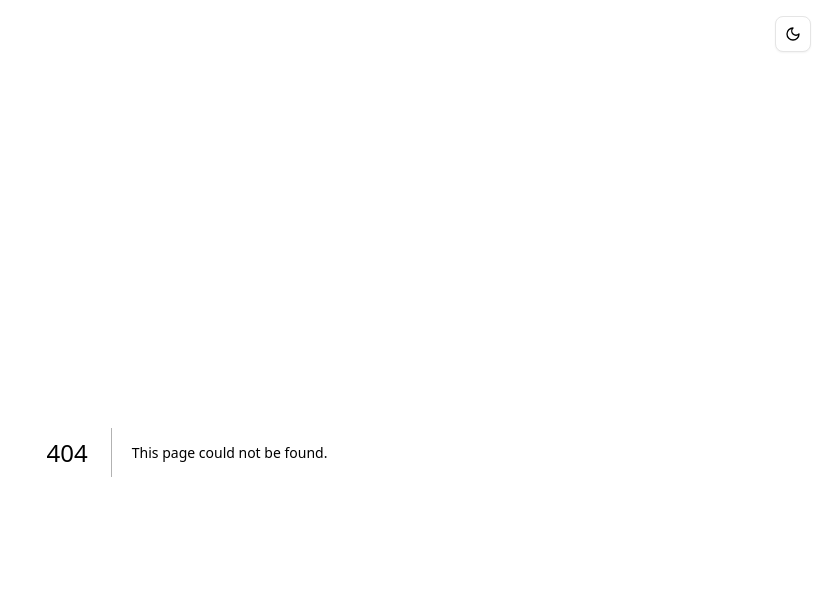
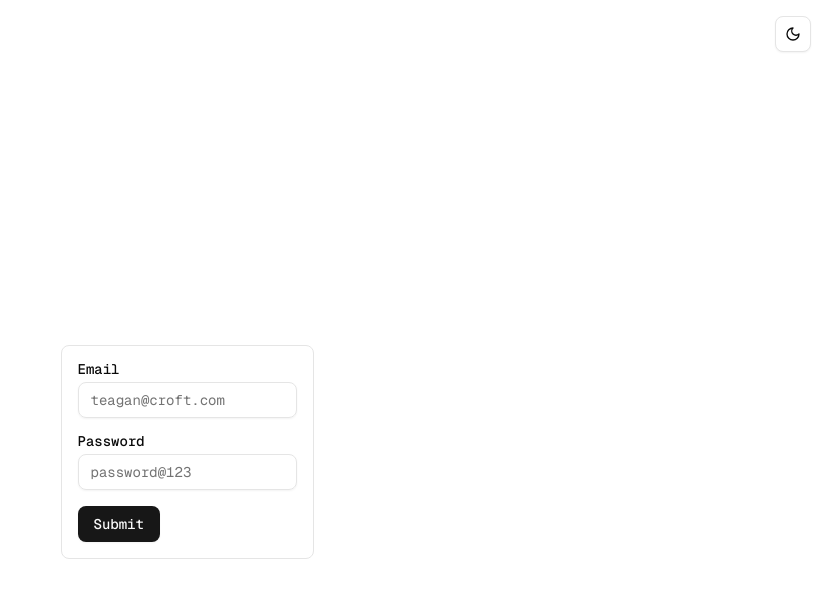
Before and after one commit to arsalanansariofficial/nextjs-app, a Next.js app: page /login in a window 1280 px wide. Before the commit this address had no page. Shown: the top 598 px of the page, without its empty margins (453-1280 px from the left). Built offline with nearby package versions, Linux system fonts and the light colour scheme.

Commit message:
Add login form

```diff
--- a/app/_actions/user-actions.ts
+++ b/app/_actions/user-actions.ts
@@ -9,7 +9,7 @@ import { revalidatePath } from 'next/cache';
 
 import { getImageName } from '~/_lib/utils';
 import * as userRepository from '~/_data/user-repository';
-import { State } from '~/_lib/definitions';
+import { loginState, SignupState } from '~/_lib/definitions';
 
 const errors = {
   email: { invalid: { message: 'Shold be valid Email' } },
@@ -24,6 +24,11 @@ const signupSchema = z.object({
 const editSchema = z.object({
   name: z.string().min(7, errors.name.min).optional(),
   email: z.string().email(errors.email.invalid).optional()
+});
+
+const loginSchema = z.object({
+  email: z.string().email(errors.email.invalid),
+  password: z.string().nonempty({ message: 'Password is required' })
 });
 
 export async function deleteUser(id: string) {
@@ -41,14 +46,17 @@ export async function deleteUser(id: string) {
   }
 }
 
-export async function signupUser(_: State, formData: FormData): Promise<State> {
+export async function signupUser(
+  _: SignupState,
+  formData: FormData
+): Promise<SignupState> {
   const image = formData.get('image') as File;
   const name = formData.get('name') as string;
   const email = formData.get('email') as string;
   const result = signupSchema.safeParse({ name, email });
 
   if (!result.success) {
-    const errors = result.error.flatten().fieldErrors as State['errors'];
+    const errors = result.error.flatten().fieldErrors as SignupState['errors'];
     return { name, email, errors };
   }
 
@@ -77,9 +85,9 @@ export async function signupUser(_: State, formData: FormData): Promise<State> {
 
 export async function updateUser(
   id: string,
-  _: State,
+  _: SignupState,
   formData: FormData
-): Promise<State> {
+): Promise<SignupState> {
   const updateUser = userRepository.updateUser;
   const saved = await userRepository.getUser(id);
   if (!saved) return { message: 'Failed to update' };
@@ -90,7 +98,7 @@ export async function updateUser(
   const result = editSchema.safeParse({ name, email });
 
   if (!result.success) {
-    const errors = result.error.flatten().fieldErrors as State['errors'];
+    const errors = result.error.flatten().fieldErrors as SignupState['errors'];
     return { name, email, errors };
   }
 
@@ -113,3 +121,26 @@ export async function updateUser(
   revalidatePath('/');
   redirect('/');
 }
+
+export async function loginAdmin(
+  _: loginState,
+  formData: FormData
+): Promise<loginState> {
+  const email = formData.get('email') as string;
+  const password = formData.get('password') as string;
+  const result = loginSchema.safeParse({ email, password });
+
+  if (!result.success) {
+    return { email, password, errors: result.error.flatten().fieldErrors };
+  }
+
+  try {
+    if (email === 'admin@admin.com' && password === 'admin') {
+      return { email, password };
+    }
+
+    throw new Error('Login failed');
+  } catch (error: unknown) {
+    return { email, password, message: (error as Error).message };
+  }
+}
--- a/app/_lib/definitions.ts
+++ b/app/_lib/definitions.ts
@@ -25,7 +25,17 @@ export type ThemeProviderProps = React.ComponentProps<
   typeof NextThemesProvider
 >;
 
-export type State = {
+export type loginState = {
+  email?: string;
+  message?: string;
+  password?: string;
+  errors?: {
+    email?: string[];
+    password?: string[];
+  };
+};
+
+export type SignupState = {
   image?: File;
   name?: string;
   email?: string;
--- /dev/null
+++ b/app/login/page.tsx
@@ -0,0 +1,53 @@
+'use client';
+
+import { useActionState } from 'react';
+
+import { Input } from '~/_components/ui/input';
+import { Label } from '~/_components/ui/label';
+import { Button } from '~/_components/ui/button';
+import { loginAdmin } from '~/_actions/user-actions';
+
+export default function Page() {
+  const [state, formAction] = useActionState(loginAdmin, {});
+
+  return (
+    <main className="container mx-auto grid min-h-screen place-content-center">
+      <form action={formAction} className="space-y-4 rounded-md border p-4">
+        <div className="grid items-center gap-1.5">
+          <Label htmlFor="email">Email</Label>
+          <Input
+            id="email"
+            name="email"
+            type="email"
+            defaultValue={state?.email}
+            placeholder="teagan@croft.com"
+          />
+          {state?.errors?.email && (
+            <p className="text-destructive text-xs">{state.errors.email}</p>
+          )}
+        </div>
+        <div className="grid gap-1.5">
+          <Label htmlFor="password">Password</Label>
+          <Input
+            id="password"
+            name="password"
+            type="password"
+            placeholder="password@123"
+            defaultValue={state?.password}
+          />
+          {state?.errors?.password && (
+            <p className="text-destructive text-xs font-normal">
+              {state.errors.password}
+            </p>
+          )}
+        </div>
+        <Button type="submit">Submit</Button>
+        {state?.message && (
+          <p className="text-destructive text-xs font-normal">
+            {state.message}
+          </p>
+        )}
+      </form>
+    </main>
+  );
+}
```
